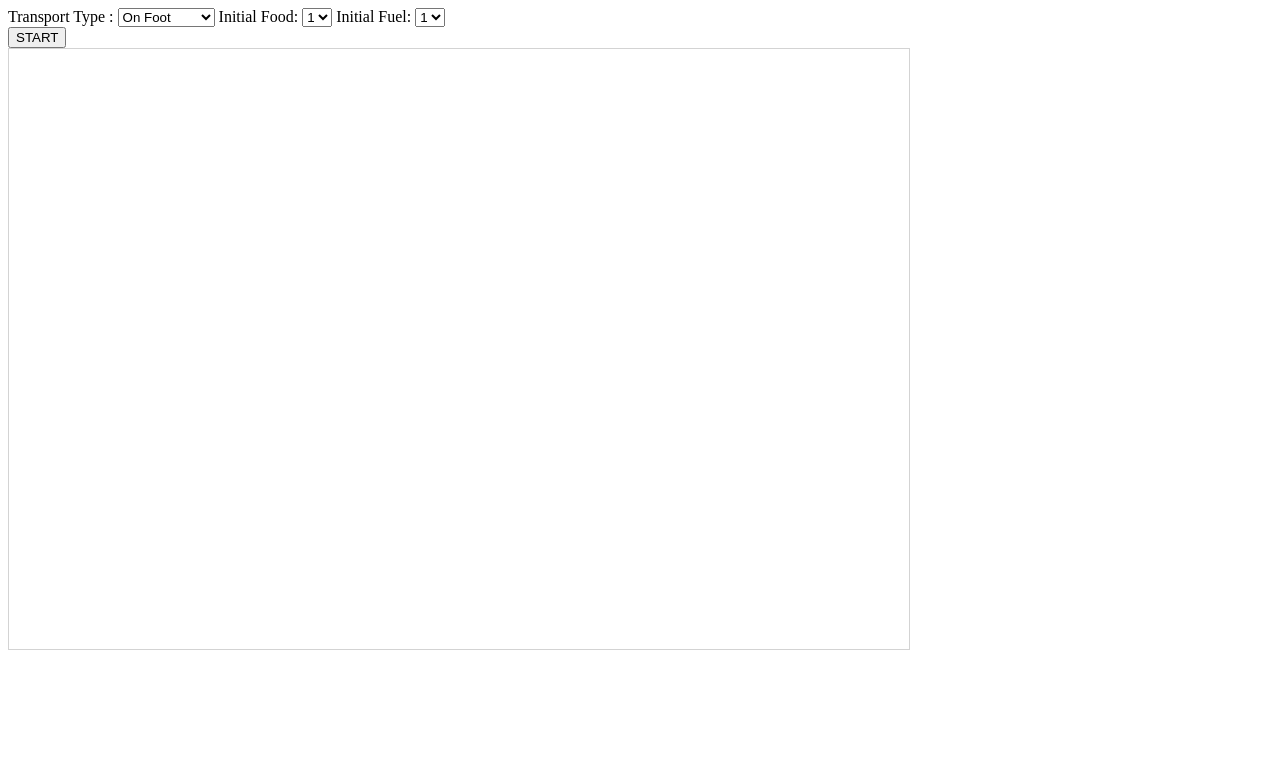
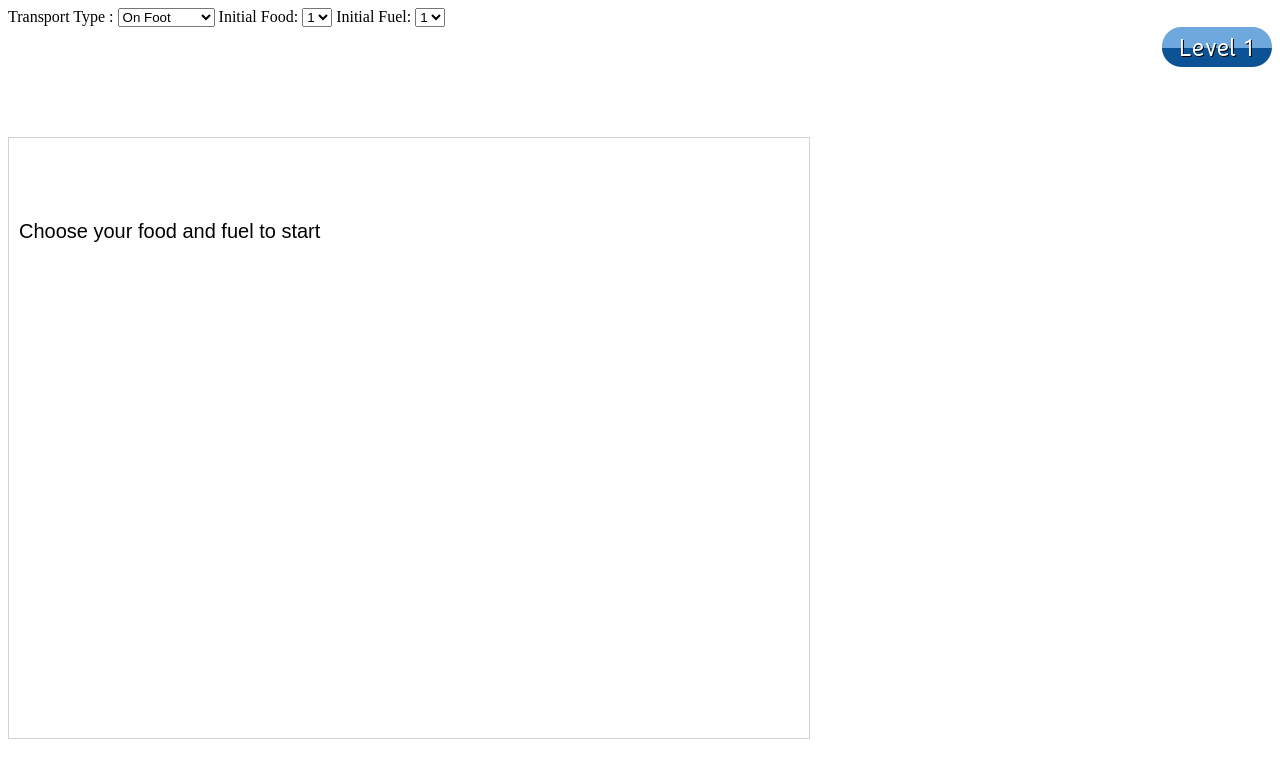
Before and after one commit to arjunc007/polar-quest, a plain HTML site: page index.html in a window 1280 px wide. Drawn offline with Linux system fonts and the light colour scheme.

Commit message:
Merged Joe's code

```diff
--- a/index.html
+++ b/index.html
@@ -33,7 +33,13 @@
                 <option value="5">5</option>
             </select>
         </form>
-        <button onclick="startgame()">START</button>
+
+
+
+        <div id="div2">
+                <input type="image" src="button_level.png" onclick= "startgame()"align="right"
+<button onclick="startgame()" ></button>
+        <marquee behaviour= "scroll" direction="right"><img src="fef.gif" alt = "woops"></marquee>
     </div>
 
     <div id="display" hidden>
@@ -42,6 +48,8 @@
             Food: <input type="text" name="Food" readonly>
         </form>
     </div>
+
+
 </body>
 <script src = "polarQuest.js" type = "text/javascript"></script>
 </html>
--- a/polarQuest.js
+++ b/polarQuest.js
@@ -3,8 +3,7 @@
 
 window.onload = function() {
     "use strict";
-    var sources = {
-        resource0: "img/BG.png",
+    var sources = {       resource0: "img/BG.png",
     resource1: "img/32 x 32 platform character_idle_0.png",
     resource2: "img/32 x 32 platform character_idle_1.png",
     resource3: "img/32 x 32 platform character_idle_2.png",
@@ -31,7 +30,7 @@ window.onload = function() {
 
 var loadComplete = false;
 
-var width = 900;
+var width = 800;
 var height = 600;
 
 var c = document.createElement('canvas');
@@ -112,7 +111,6 @@ function createPopup() {
 var pop = createPopup();
 document.body.appendChild(pop);
 hidePopup();
-
 var jumpKey = false;
 var leftKey = false;
 var rightKey = false;
@@ -156,7 +154,6 @@ Animation.prototype.animate = function () {
 Animation.prototype.getImage = function() {
     return this.images[this.currentFrame];
 }
-
 function Player(x, y) {
     "use strict";
     this.currentAnim;
@@ -243,6 +240,10 @@ function Player(x, y) {
         }
 
         //keep player above ground
+        if (this.isJumping) {
+            this.velocity.y += 30 * dt;
+        }
+
         if (this.pos.y > groundHeight) {
             this.velocity.y = 0;
             this.pos.y = groundHeight;
@@ -285,7 +286,7 @@ var background = {
 };
 var now, dt, last = timestamp();
 
-var currentFood = totalFood, currentFuel = totalFuel, currentVehicle;
+var currentFood, currentFuel, currentVehicle;
 
 //main update loop
 function update(dt) {
@@ -298,7 +299,6 @@ function update(dt) {
     currentFood -= 10 * dt;
 
     if (currentFood < 0 || currentFuel < 0) {
-        //alert("You ran out of food!!!");
         console.log("Expedition failed");
     }
 }
@@ -309,7 +309,6 @@ function draw() {
     ctx.fillRect(0, 0, width, groundHeight);
     //Background
     background.show();
-
     ctx.fillStyle = "#FFFFFF";
     ctx.fillRect(0, groundHeight, width, height);
 
@@ -331,6 +330,7 @@ function frame() {
 function startgame() {
     "use strict";
     document.getElementById("div1").style.display = 'none'
+    document.getElementById("div2").style.display = 'none'
     document.getElementById("display").style.display = 'block';
 
     currentFood = document.getElementById("foodquantity").value;
@@ -351,8 +351,11 @@ function startgame() {
             player.speed = 100;
             break;
         }
+        start();
 
-    start();
+    //while (!loadComplete) {/*do nothing*/}
+
+    requestAnimationFrame(frame);
 }
 
 function start() {
@@ -367,16 +370,16 @@ function start() {
 
 function startScreen() {
     "use strict";
-    var grd = ctx.createRadialGradient(75, 50, 5, 90, 60, 100);
-    grd.addColorStop(0, "red");
-    grd.addColorStop(1, "white");
+    ctx.clearRect(0, 0, c.width, c.height);
+    ctx.font="20px sans-serif";
+    ctx.fillText("Choose your food and fuel to start",10,100);
 
     // Fill with gradient
-    ctx.fillStyle = grd;
-    ctx.fillRect(10, 10, width, height);
     requestAnimationFrame(startScreen);
+
 }
 
+startScreen();
 function loadImages(sources) {
     "use strict";
     var images = {};
```
Also changed, not shown: button_level.png (added), fef.gif (added). Lines whose indentation alone changed are shown as unchanged.
